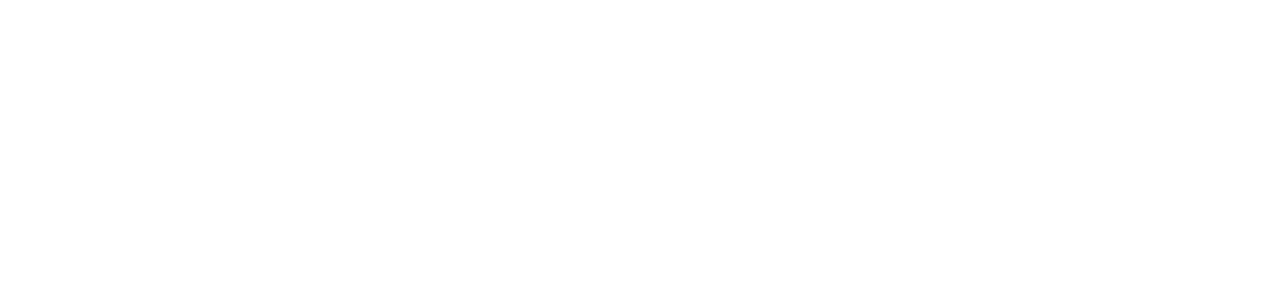
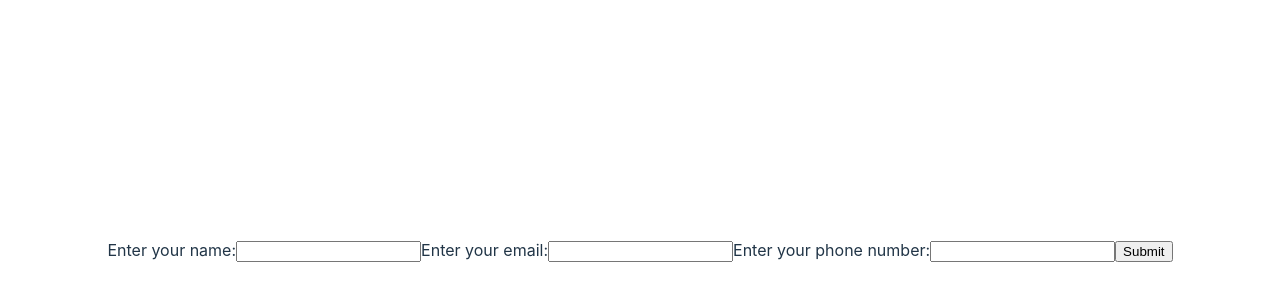
Before and after one commit to Naama18/tamar-and-naama, a React (Vite) app: page /ContinueRegister in a window 1280 px wide. Before the commit this address had no page. Shown: the part 150-450 px from the top of the page. Built offline with nearby package versions, Linux system fonts and the light colour scheme; data requests are answered from the project's data file.

Commit message:
continueRegister

```diff
--- a/src/App.jsx
+++ b/src/App.jsx
@@ -5,13 +5,16 @@
 import LogIn from "./LogIn";
 import { Route, Routes, BrowserRouter } from "react-router-dom";
 import Home from "./Home";
-
+import Resgister from "./Register";
+import ContinueRegister from "./ContinueRegister";
 function App() {
   return (
     <BrowserRouter>
       <Routes>
         <Route path="/" element={<LogIn />} />
         <Route path="Home" element={<Home />} />
+        <Route path="Register" element={<Resgister />} />
+        <Route path="ContinueRegister" element={<ContinueRegister />} />
       </Routes>
     </BrowserRouter>
   );
--- a/src/ContinueRegister.jsx
+++ b/src/ContinueRegister.jsx
@@ -1,18 +1,55 @@
-import { useState } from "react";
+import { useState, useEffect } from "react";
 
 export default function ContinueRegister() {
   const [inputs, setInputs] = useState({});
-
-  const handleChange = (event) => {
-    const name = event.target.name;
-    const value = event.target.value;
-    setInputs((values) => ({ ...values, [name]: value }));
+  const [users, setUsers] = useState([]);
+  const [email, setEmail] = useState();
+  const [phone, setPhone] = useState();
+  const [name, setName] = useState();
+  const [userUrl, setUserUrl] = useState();
+  useEffect(() => {
+    console.log("1");
+    const fetchItems = async () => {
+      try {
+        const response = await fetch("http://localhost:3500/users");
+        if (!response.ok) throw Error("Did not recived expected data");
+        console.log(response);
+        const listUsers = await response.json();
+        setUsers(listUsers);
+        console.log(users);
+        console.log(2);
+      } catch (err) {
+        console.log(err.message);
+      }
+    };
+    (async () => await fetchItems())();
+  }, []);
+  const handleSubmit = (event) => {
+    event.preventDefault();
+    updateUser();
+    console.log(users);
   };
 
-  const handleSubmit = (event) => {
-    event.preventDefault();
-    alert(inputs);
-  };
+  useEffect(() => {
+    if (users.length > 0) {
+      console.log("Last user ID:", users[users.length - 1].id);
+      setUserUrl(
+        "http://localhost:3500/users/" +
+          users[users.length - 1]["id"].toString()
+      );
+    }
+  }, [users]);
+
+  function updateUser() {
+    const requestOptions = {
+      method: "PUT",
+      headers: { "Content-Type": "application/json" },
+      body: JSON.stringify({ name: name, email: email, phone: phone }),
+    };
+    console.log(userUrl);
+    fetch(userUrl, requestOptions).then((response) => response.json());
+    console.log("updated!");
+  }
 
   return (
     <form onSubmit={handleSubmit}>
@@ -21,26 +58,26 @@
         <input
           type="text"
           name="name"
-          value={inputs.username || ""}
-          onChange={handleChange}
+          value={name}
+          onChange={(e) => setName(e.target.value)}
         />
       </label>
       <label>
-        Enter your age:
+        Enter your email:
         <input
           type="email"
           name="email"
-          value={inputs.email || ""}
-          onChange={handleChange}
+          value={email}
+          onChange={(e) => setEmail(e.target.value)}
         />
       </label>
       <label>
-        Enter your age:
+        Enter your phone number:
         <input
           type="number"
           name="telephone"
-          value={inputs.telephone || ""}
-          onChange={handleChange}
+          value={phone}
+          onChange={(e) => setPhone(e.target.value)}
         />
       </label>
       <input type="submit" />
--- a/src/Register.jsx
+++ b/src/Register.jsx
@@ -1,12 +1,13 @@
 import { useState, useEffect } from "react";
 import { useNavigate } from "react-router-dom";
+import ContinueRegister from "./ContinueRegister";
 export default function Resgister() {
   const navigate = useNavigate();
   const [toNavigate, setToNavigate] = useState(true);
   const [users, setUsers] = useState([]);
   const [name, setName] = useState("");
   const [password, setPassword] = useState("");
-  const [currentId, setCurrentId] = useState(8);
+  const [currentId, setCurrentId] = useState();
 
   const [validatePassword, setValidatePassword] = useState("");
   const API_URL = "http://localhost:3500/users";
@@ -23,6 +24,12 @@
     };
     (async () => await fetchItems())();
   }, []);
+  useEffect(() => {
+    if (users.length > 0) {
+      console.log(parseInt(users[users.length - 1]["id"]));
+      setCurrentId((parseInt(users[users.length - 1]["id"]) + 1).toString());
+    }
+  }, [users]);
   function userExist() {
     for (let i = 0; i < users.length; i++) {
       if (name === users[i]) {
```
Also changed, not shown: src/db.json.
